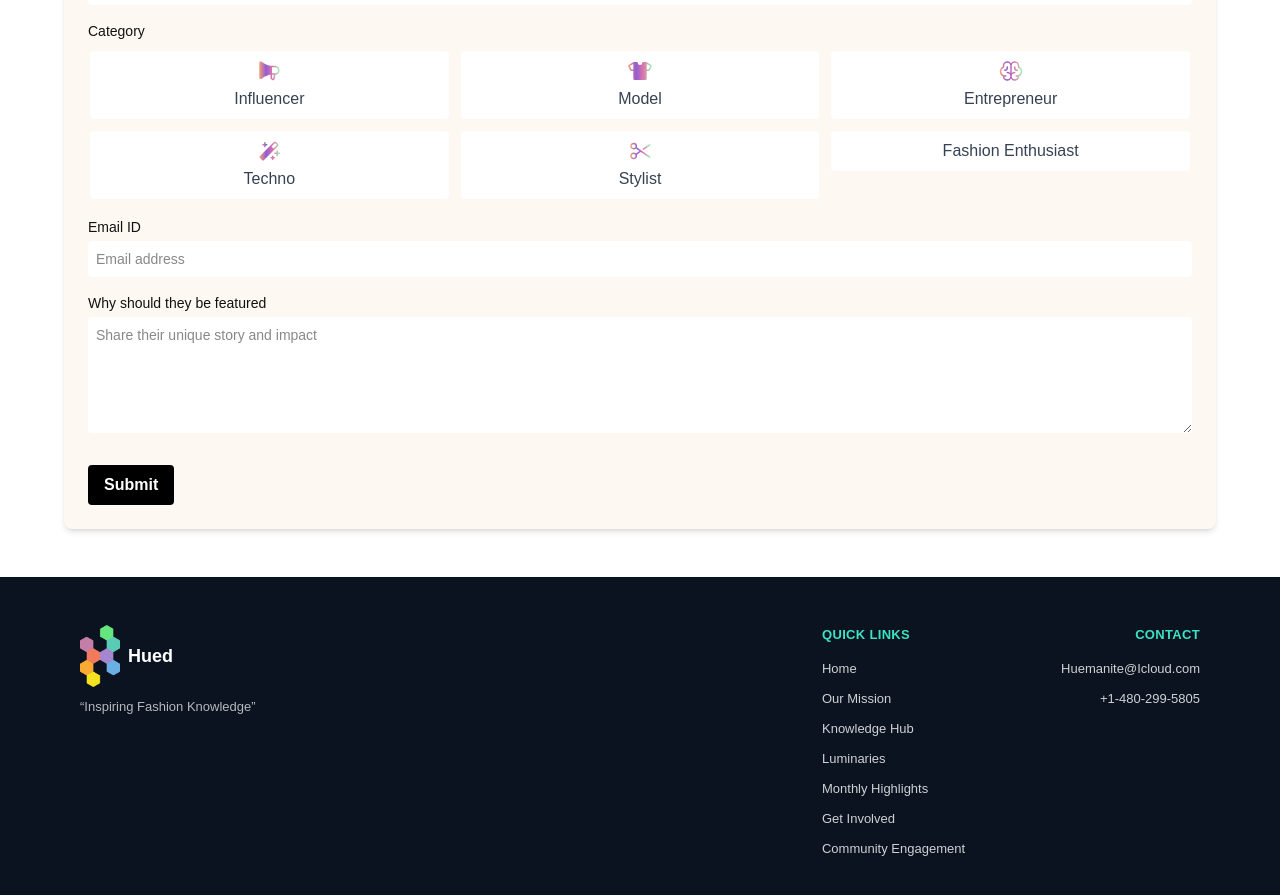
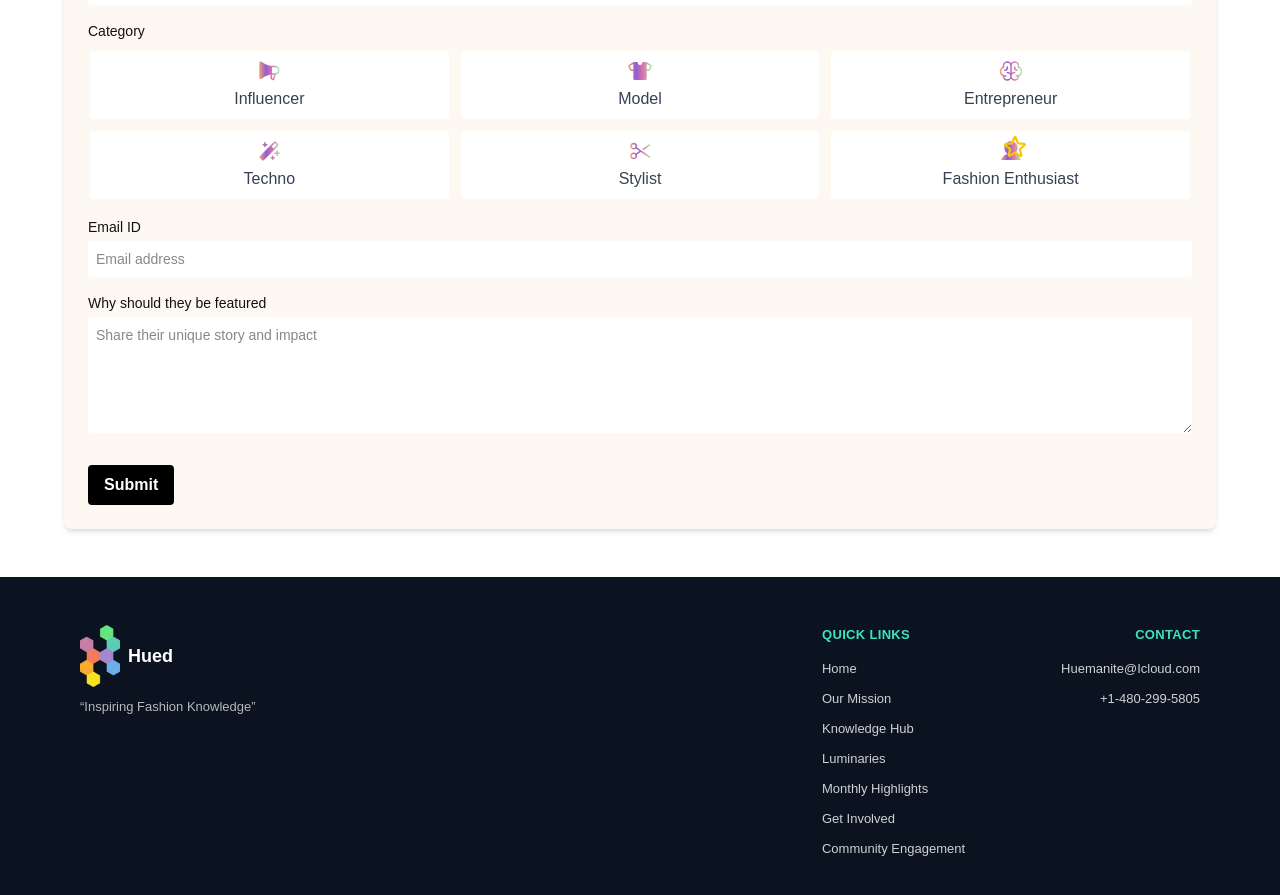
Before and after one commit to huedrefrence/HuedWeb, a Next.js app: page /monthly-features in a window 1280 px wide. Shown: the part 1880-2775 px from the top of the page. Built offline with nearby package versions, Linux system fonts and the light colour scheme.

Commit message:
Fixing icons error

```diff
--- a/app/monthly-features/page.tsx
+++ b/app/monthly-features/page.tsx
@@ -323,7 +323,7 @@ export default function MonthlyFeatures() {
                     className="mb-1"
                   />
                 )}
-                {cat === "Fashion Enthusiastmonth" && (
+                {cat === "Fashion Enthusiast" && (
                   <div className="relative mb-1">
                     <User
                       size={24}
```
